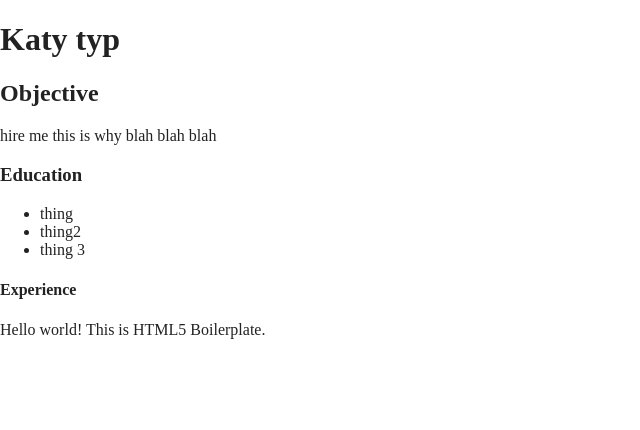
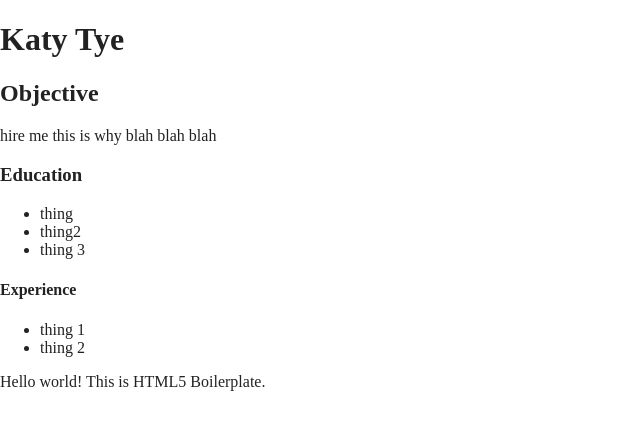
Before and after one commit to k8tye/2-1_H-section-content, a website built with Parcel: page index.html in a window 1280 px wide. Shown: the whole page, without its empty margins (0-640 px from the left). Built offline with nearby package versions, Linux system fonts and the light colour scheme.

Commit message:
indent check

```diff
--- a/index.html
+++ b/index.html
@@ -25,7 +25,7 @@
 <body>
   <header>
     <div>
-      <h1>Katy typ</h1>
+      <h1>Katy Tye</h1>
       <h2>Objective</h2>
     </div>
   <p>hire me this is why blah blah blah</p>
@@ -42,6 +42,10 @@
 
 <section>
  <h4>Experience</h4>
+ <ul>
+   <li>thing 1</li>
+   <li>thing 2</li>
+ </ul>
 </section>
   <!-- Add your site or application content here -->
   <p>Hello world! This is HTML5 Boilerplate.</p>
```
